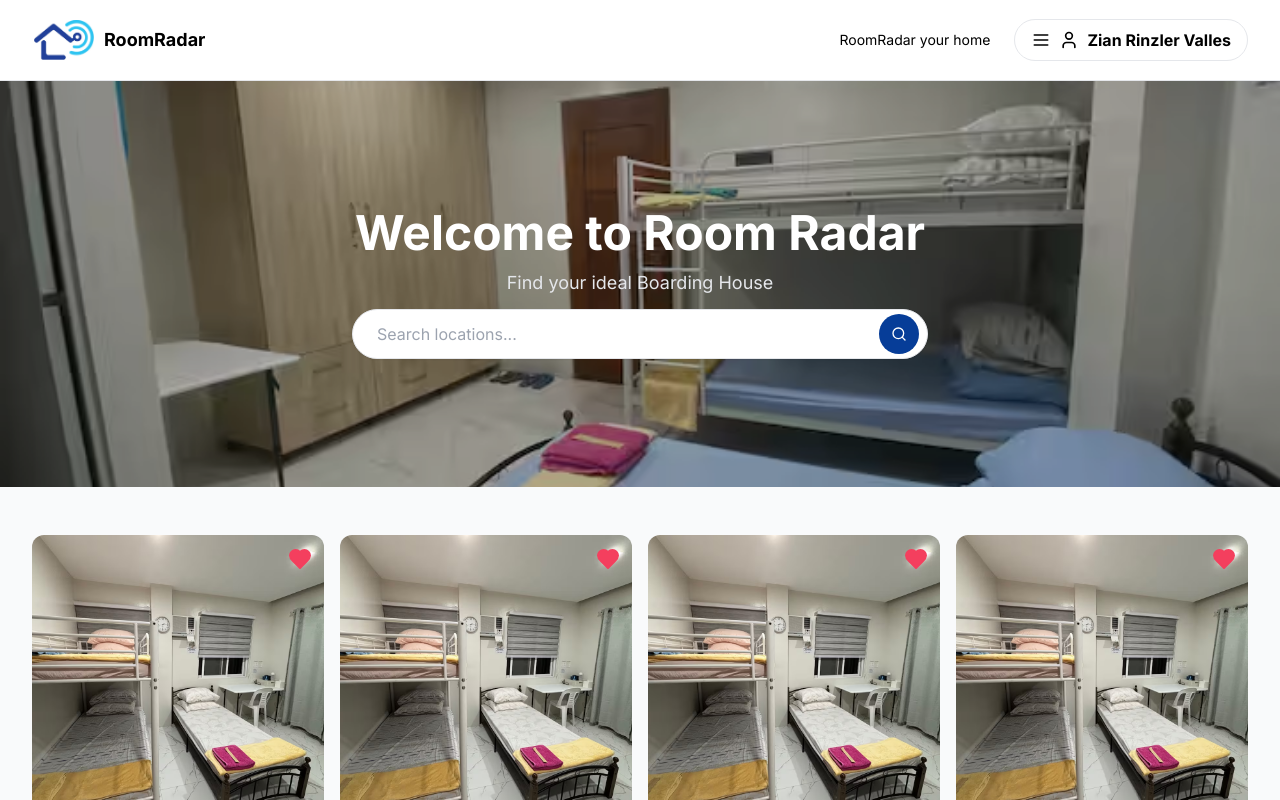
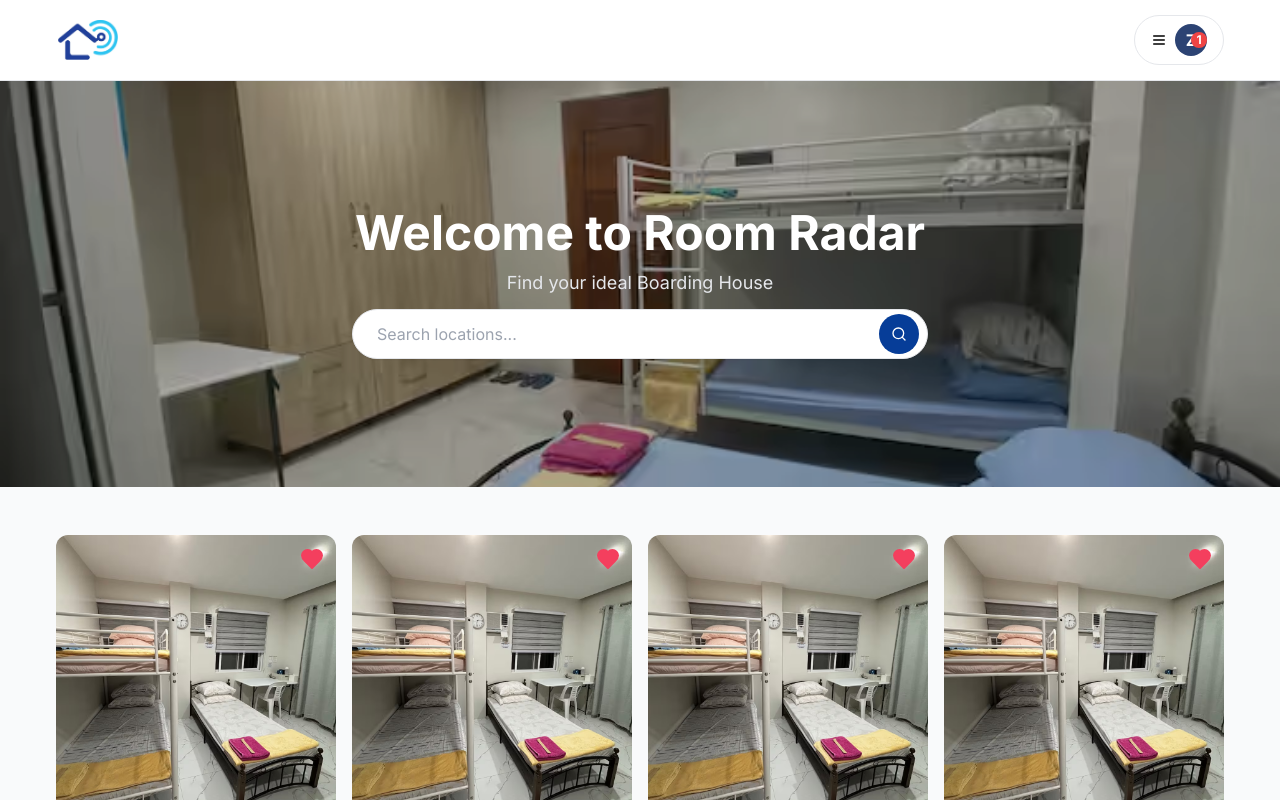
Before and after one commit to Rhixin/RoomRadarWeb, a Next.js app: page /home in a window 1280 px wide. Shown: the top 800 px of the page. Built offline with nearby package versions, Linux system fonts and the light colour scheme.

Commit message:
Changed spacing

```diff
--- a/app/(auth)/home/page.tsx
+++ b/app/(auth)/home/page.tsx
@@ -1,6 +1,6 @@
 import React from "react";
 import SearchBar from "@/components/searchbar/searchBar";
-import ListingCard from "@/components/listingcard/listingcard";
+import ListingCard from "@/components/listingcard/listingCard";
 
 const Home = () => {
   const listings = [
@@ -97,7 +97,7 @@ const Home = () => {
   ];
 
   return (
-    <div className=" bg-gray-50">
+    <div className=" bg-gray-50 pb-14">
       <div className="w-full">
         <div
           className="text-center mb-12 py-32 bg-cover bg-center bg-no-repeat relative"
@@ -123,7 +123,7 @@ const Home = () => {
         </div>
       </div>
 
-      <div className="grid grid-cols-1 sm:grid-cols-2 md:grid-cols-2 lg:grid-cols-3 xl:grid-cols-4 2xl:grid-cols-5 gap-4 max-w-[2520px] mx-auto px-2 sm:px-8">
+      <div className="grid grid-cols-1 sm:grid-cols-2 md:grid-cols-2 lg:grid-cols-3 xl:grid-cols-4 2xl:grid-cols-5 gap-4 max-w-[2520px] mx-auto px-14 sm:px-14">
         {listings.map((listing, index) => (
           <ListingCard key={index} {...listing} />
         ))}
--- a/app/globals.css
+++ b/app/globals.css
@@ -25,5 +25,5 @@
 
 body {
   background-color: var(--background);
-  height: 100vh;
+  min-height: 100vh;
 }
--- a/components/navbar/navbar.tsx
+++ b/components/navbar/navbar.tsx
@@ -9,7 +9,7 @@ export default function Navbar() {
 
   return (
     <nav className="bg-white border-b sticky top-0 z-50">
-      <div className="max-w-[2520px] mx-auto px-4 sm:px-8">
+      <div className="max-w-[2520px] mx-auto px-4 sm:px-14">
         <div className="flex justify-between items-center h-16 sm:h-20">
           {/* Logo Section */}
           <div className="flex items-center gap-2">
@@ -21,21 +21,20 @@ export default function Navbar() {
                 className="object-contain"
               />
             </Link>
-            <span className="text-base sm:text-lg font-bold">RoomRadar</span>
           </div>
 
           {/* Desktop Navigation */}
           <div className="hidden md:flex items-center gap-6">
-            <Link
-              href="/host"
-              className="text-sm font-medium hover:text-gray-600"
-            >
-              RoomRadar your home
-            </Link>
-            <button className="flex items-center gap-2 rounded-full border px-4 py-2 hover:shadow-md transition">
-              <Menu className="h-5 w-5" />
-              <User className="h-5 w-5" />
-              <p className="font-bold">Zian Rinzler Valles</p>
+            <button className="relative flex items-center gap-2 rounded-full border px-4 py-2 hover:shadow-md transition">
+              <Menu className="h-4 w-4" />
+
+              {/* Profile Circle */}
+              <span className="relative flex items-center justify-center w-8 h-8 bg-tertiary text-white font-bold rounded-full">
+                Z{/* Notification Badge */}
+                <span className="absolute top-[-4] right-0 flex items-center justify-center w-4 h-4 bg-red-500 text-white text-xs font-bold rounded-full">
+                  1
+                </span>
+              </span>
             </button>
           </div>
 
--- a/tailwind.config.ts
+++ b/tailwind.config.ts
@@ -11,6 +11,9 @@ export default {
       colors: {
         background: "var(--background)",
         foreground: "var(--foreground)",
+        primary: "var(--primary)",
+        secondary: "var(--secondary)",
+        tertiary: "var(--tertiary)",
       },
     },
   },
```
